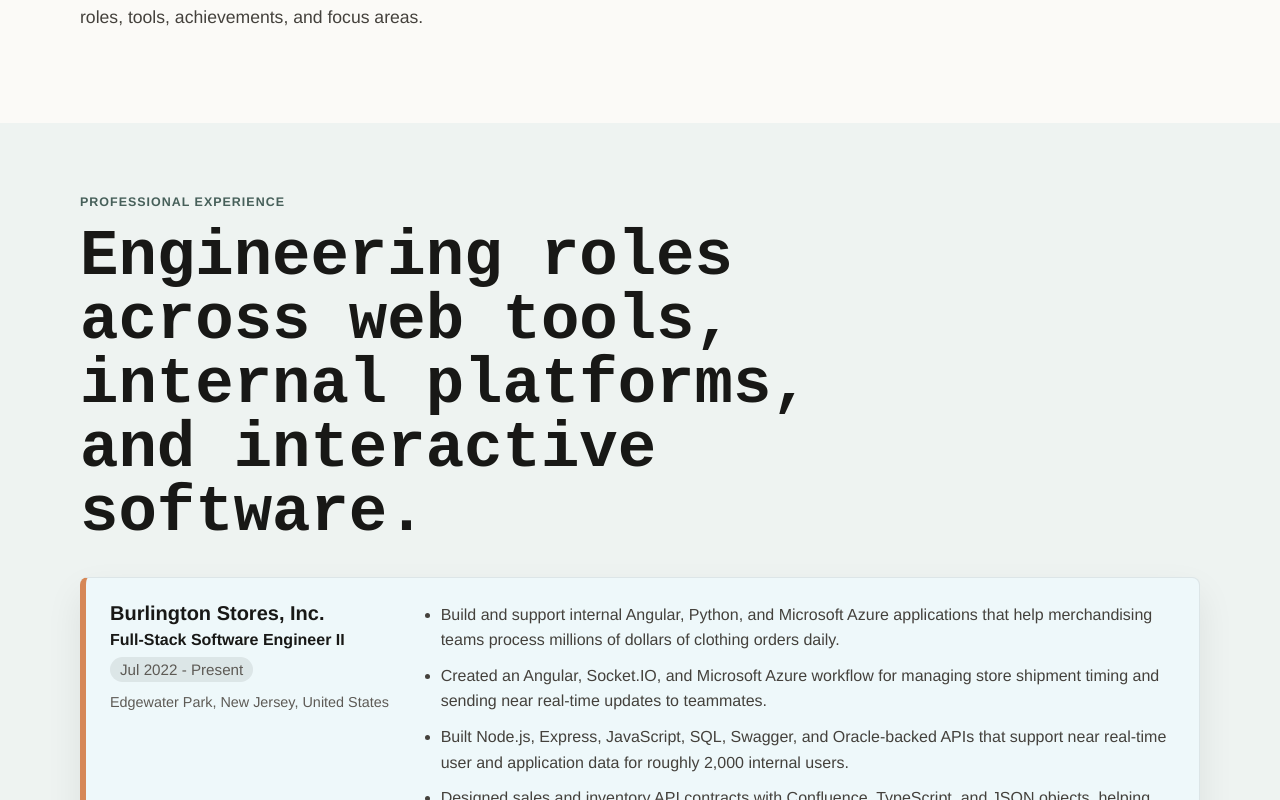
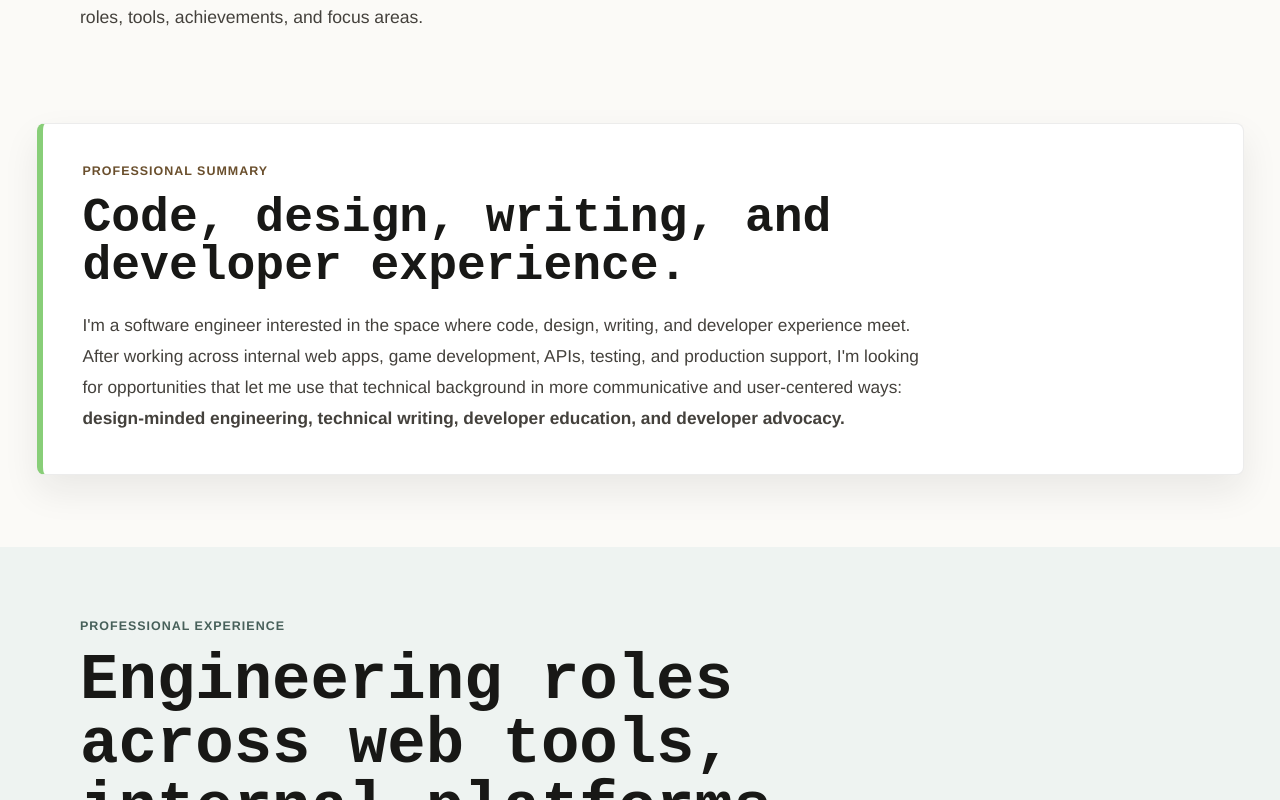
Before and after one commit to alm266/andrew-developer-portfolio, an Angular app: page /resume in a window 1280 px wide. Shown: the part 500-1300 px from the top of the page. Built offline with nearby package versions, Linux system fonts and the light colour scheme.

Commit message:
added summary to resume

```diff
--- a/src/app/app.module.ts
+++ b/src/app/app.module.ts
@@ -13,6 +13,7 @@ import { ProjectsComponent } from './features/projects';
 import { EducationSectionComponent } from './features/resume/education-section/education-section.component';
 import { ExperienceCardComponent } from './features/resume/experience-card/experience-card.component';
 import { ResumeComponent } from './features/resume';
+import { SummarySectionComponent } from './features/resume/summary-section/summary-section.component';
 import { WritingComponent } from './features/writing';
 import { SharedModule } from './shared';
 
@@ -28,6 +29,7 @@ import { SharedModule } from './shared';
     HomeComponent,
     ProjectsComponent,
     ResumeComponent,
+    SummarySectionComponent,
     WritingComponent
   ],
   imports: [
--- a/src/app/features/resume/resume.component.html
+++ b/src/app/features/resume/resume.component.html
@@ -7,6 +7,8 @@
       roles, tools, achievements, and focus areas.
     </p>
   </section>
+
+  <app-summary-section></app-summary-section>
 
   <section class="experience" aria-labelledby="experience-title">
     <div class="experience__content">
--- /dev/null
+++ b/src/app/features/resume/summary-section/summary-section.component.html
@@ -0,0 +1,13 @@
+<section class="summary" aria-labelledby="summary-title">
+  <div class="summary__content">
+    <p class="summary__eyebrow">Professional summary</p>
+    <h2 id="summary-title">Code, design, writing, and developer experience.</h2>
+    <p>
+      I'm a software engineer interested in the space where code, design, writing, and developer
+      experience meet. After working across internal web apps, game development, APIs, testing, and
+      production support, I'm looking for opportunities that let me use that technical background
+      in more communicative and user-centered ways: <b>design-minded engineering, technical writing,
+      developer education, and developer advocacy.</b>
+    </p>
+  </div>
+</section>
--- /dev/null
+++ b/src/app/features/resume/summary-section/summary-section.component.scss
@@ -0,0 +1,56 @@
+:host {
+  display: block;
+}
+
+.summary {
+  padding: 0 24px 72px;
+  background: #fbfaf7;
+  color: #181816;
+}
+
+.summary__content {
+  width: min(100%, 1120px);
+  margin: 0 auto;
+  border: 1px solid rgba(24, 24, 22, 0.08);
+  border-left: 6px solid #88ce78;
+  border-radius: 8px;
+  padding: clamp(24px, 4vw, 40px);
+  background: #fff;
+  box-shadow: 0 16px 36px rgba(24, 24, 22, 0.08);
+}
+
+.summary__eyebrow {
+  margin: 0 0 16px;
+  color: #6a4f2d;
+  font-size: 0.78rem;
+  font-weight: 700;
+  letter-spacing: 0.08em;
+  text-transform: uppercase;
+}
+
+h2,
+p {
+  margin-top: 0;
+}
+
+h2 {
+  max-width: 760px;
+  margin-bottom: 20px;
+  font-size: clamp(1.8rem, 4vw, 3rem);
+  line-height: 1;
+}
+
+.summary__content > p:last-child {
+  max-width: 860px;
+  margin-bottom: 0;
+  color: #44413c;
+  font-family: Ubuntu, "Helvetica Neue", Arial, sans-serif;
+  font-size: 1.08rem;
+  line-height: 1.8;
+}
+
+@media (max-width: 720px) {
+  .summary {
+    padding: 0 20px 56px;
+  }
+}
```
Also changed, not shown: src/app/features/resume/summary-section/summary-section.component.ts (added, +8 -0 lines), 2 other files (tests, documents, lock files or other folders).
